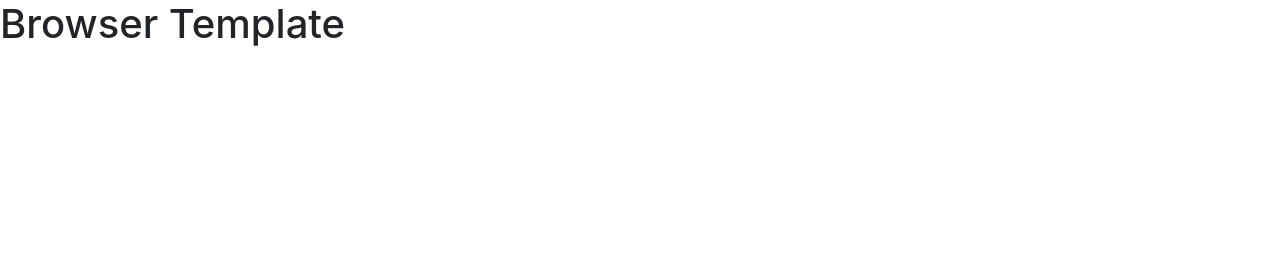
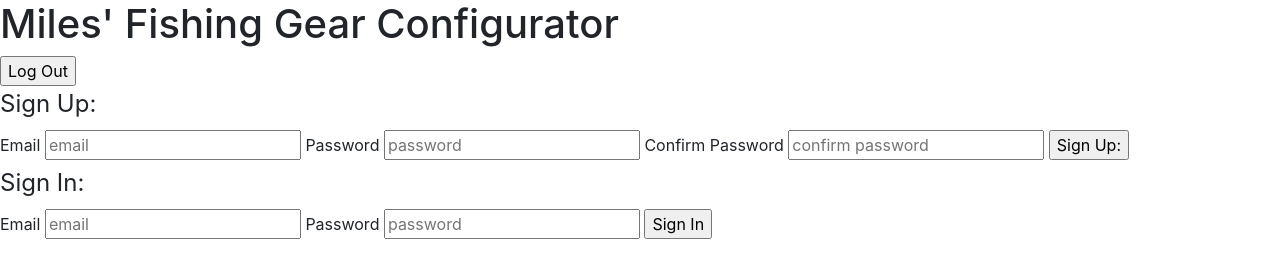
Before and after one commit to milescogan92/MDCProject2FrontEnd, a website built with webpack: page index.html in a window 1280 px wide. Built offline with nearby package versions, Linux system fonts and the light colour scheme.

Commit message:
First portion of index.html
built out sign out button, sign up, and sign in into index.html

```diff
--- a/index.html
+++ b/index.html
@@ -12,6 +12,43 @@
       <script src="public/application.js" type="text/javascript" charset="utf-8" defer></script>
     </head>
     <body>
-      <h1>Browser Template</h1>
+      <h1>Miles' Fishing Gear Configurator</h1>
+
+      <input type='button' id='sign-out-button' value='Log Out'>
+
+      <form id='sign-up-form'>
+        <fieldset>
+          <legend>Sign Up:</legend>
+
+            <label for='sign-up-email'>Email</label>
+            <input id='sign-up-email' type='text' placeholder='email' name='credentials[email]'>
+
+            <label for='sign-up-password'>Password</label>
+            <input id='sign-up-password' type='password' placeholder='password' name='credentials[password]'>
+
+            <label for='sign-up-password_confirmation'>Confirm Password</label>
+            <input id='sign-up-password_confirmation' type='password' placeholder='confirm password' name='credentials[password_confirmation]'>
+
+            <input type='submit' value='Sign Up:'>
+        </fieldset>
+      </form>
+
+      <form id='sign-in-form'>
+        <fieldset>
+          <legend>Sign In:</legend>
+
+            <label for='sign-in-email'>Email</label>
+            <input id='sign-in-email' type='text' placeholder='email' name='credentials[email]'>
+
+            <label for='sign-in-password'>Password</label>
+            <input id='sign-in-password' type='password' placeholder='password' name='credentials[password]'>
+
+
+            <input type='submit' value='Sign In'>
+          </fieldset>
+        </form>
+
+
+
     </body>
 </html>
```
